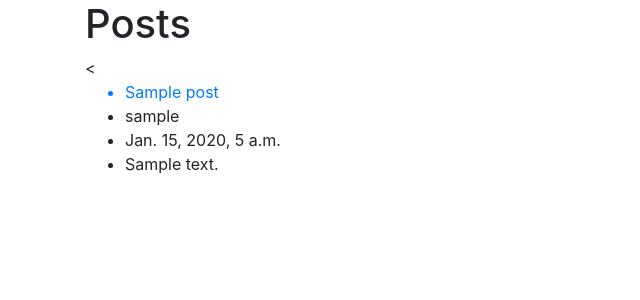
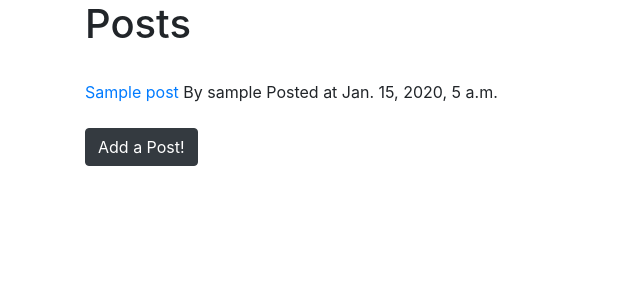
Before and after one commit to manrajtoor/django-blog, a Django app: page / in a window 1280 px wide. Shown: the top 300 px of the page, without its empty margins (0-640 px from the left). Run offline with Django 3.2, Linux system fonts and the light colour scheme; tables that the repository leaves empty hold one stand-in row (values such as "Sample post"); some libraries are stand-ins or nearby versions.

Commit message:
Added create post functionality Cleaned up index and post detail views

```diff
--- a/DjangoBlog/blog/models.py
+++ b/DjangoBlog/blog/models.py
@@ -1,13 +1,16 @@
 from django.db import models
 from django.contrib.auth.models import User
-
+from django.urls import reverse
 
 # Create your models here.
 class Post(models.Model):
     title = models.CharField(max_length=255)
     author = models.ForeignKey(User, on_delete=models.CASCADE)
     body = models.TextField()
-    date = models.DateTimeField()
+    date = models.DateTimeField(auto_now_add=True)
 
     def __str__(self):
         return self.title + ' | ' + str(self.author)
+
+    def get_absolute_url(self):
+        return reverse('post', args=(str(self.id)))
--- a/DjangoBlog/blog/static/style.css
+++ b/DjangoBlog/blog/static/style.css
@@ -1,7 +1,11 @@
 .post-detail {
     width: 100%;
     height: 100%;
+}
+
+.post-body {
     border-style: solid;
     border-width: 2px;
     border-color: gray;
+    border-radius: 10px;
 }
--- a/DjangoBlog/blog/templates/index.html
+++ b/DjangoBlog/blog/templates/index.html
@@ -2,16 +2,18 @@
 
 {% block content %}
 
-<h1>Posts</h1>
+    <h1>Posts</h1>
 
+    <br/>
 
-<<ul>
     {% for post in object_list %}
-    <a href="{% url 'post' post.pk %}"><li>{{ post.title }}</li></a>
-    <li>{{ post.author }}</li>
-    <li>{{ post.date }}</li>
-    <li>{{ post.body }}</li>
+        <a href="{% url 'post' post.pk %}">{{ post.title }}</a>
+        By {{ post.author }}
+        Posted at {{ post.date }}
+        <br/>
     {% endfor %}
-</ul>
+
+    <br/>
+    <a href="{% url 'create_post' %}" class="btn btn-dark">Add a Post!</a>
 
 {% endblock %}
--- a/DjangoBlog/blog/urls.py
+++ b/DjangoBlog/blog/urls.py
@@ -1,7 +1,8 @@
 from django.urls import path
-from .views import IndexView, PostDetailView
+from .views import IndexView, PostDetailView, CreatePostView
 
 urlpatterns = [
     path('', IndexView.as_view(), name="index"),
-    path('post/<int:pk>', PostDetailView.as_view(), name="post")
+    path('post/<int:pk>', PostDetailView.as_view(), name="post"),
+    path('create_post/', CreatePostView.as_view(), name="create_post" )
 ]
--- a/DjangoBlog/blog/views.py
+++ b/DjangoBlog/blog/views.py
@@ -1,5 +1,5 @@
 from django.shortcuts import render
-from django.views.generic import ListView, DetailView
+from django.views.generic import ListView, DetailView, CreateView
 from .models import Post
 
 
@@ -10,3 +10,9 @@ class IndexView(ListView):
 class PostDetailView(DetailView):
     model = Post
     template_name = "post_details.html"
+
+
+class CreatePostView(CreateView):
+    model = Post
+    template_name = "create_post.html"
+    fields = ('title', 'author', 'body')
```
Also changed, not shown: DjangoBlog/blog/templates/post_details.html (+10 -7 lines).
